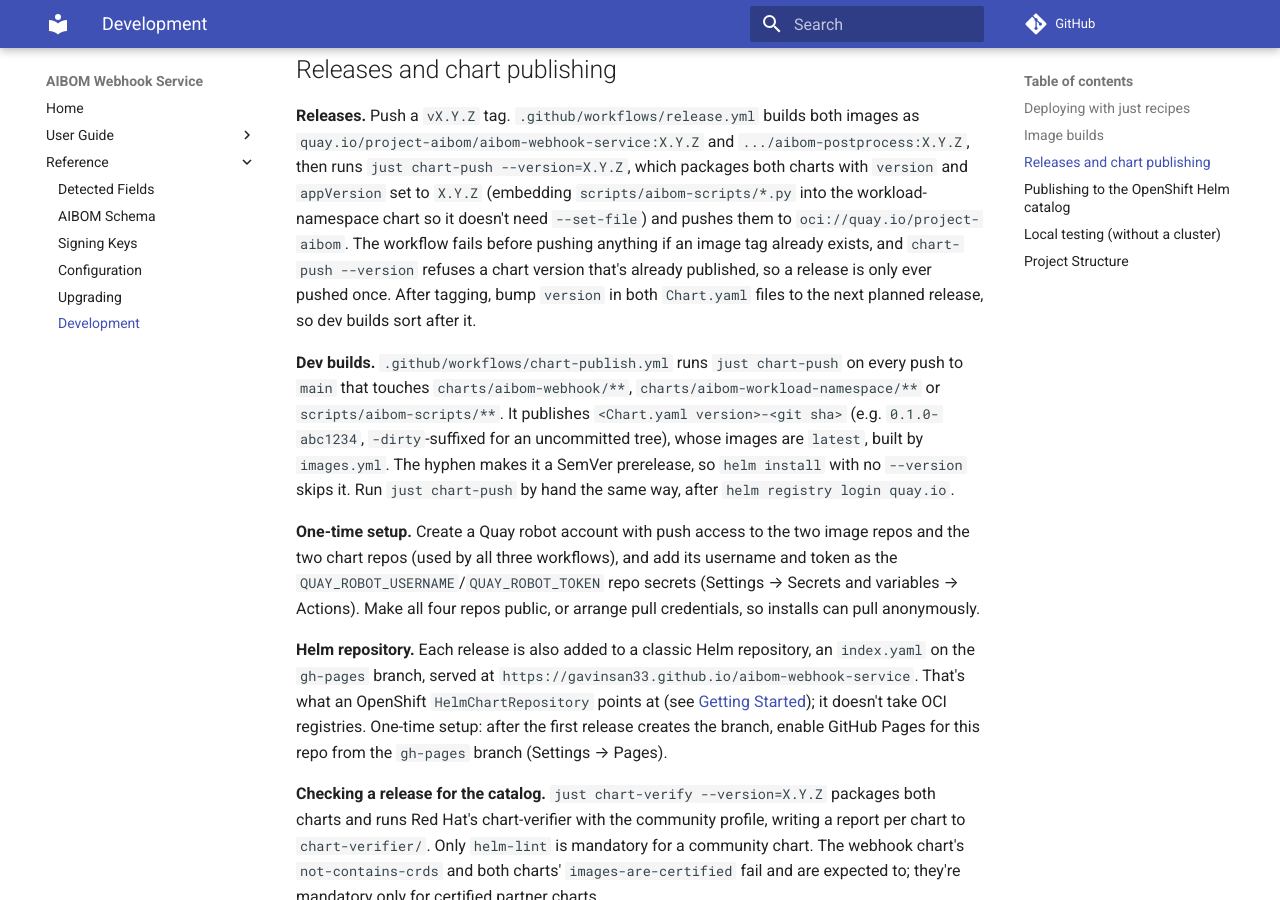
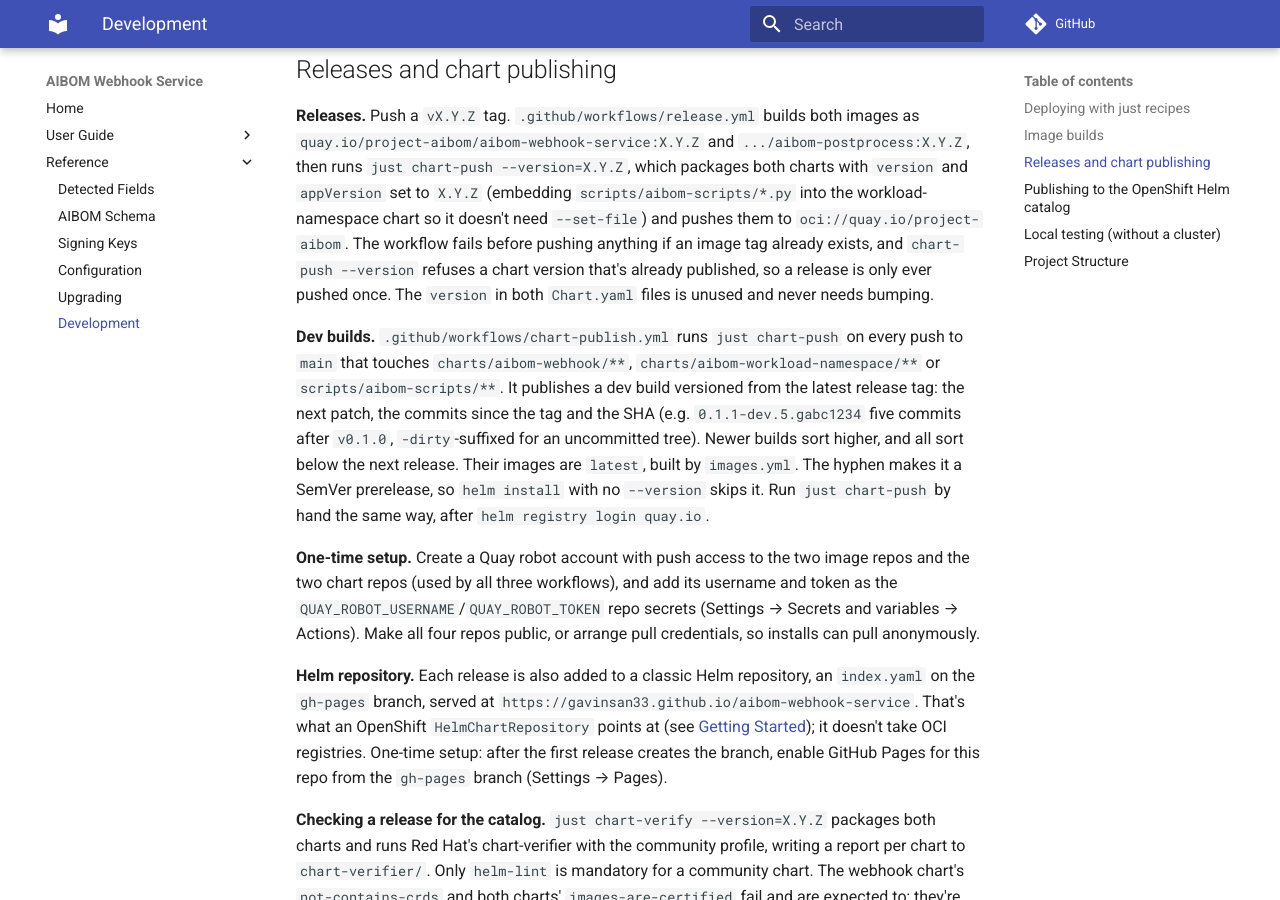
Before and after one commit to gavinsan33/aibom-webhook-service, an MkDocs documentation site: the page built from docs/reference/development.md, in a window 1280 px wide and 900 px high, scrolled down 1872 px. Built offline with MkDocs 1.6.1 and Material for MkDocs 9.7.7, drawn with Linux system fonts in a browser that asks for light colours; comment, search, counter and statistics services are not loaded.

Commit message:
Version dev charts from the latest release tag
Dev builds are now <next patch>-dev.<commits since tag>.g<sha>, so they sort
after the last release and in commit order (sha-only versions sorted
randomly). Chart.yaml's version no longer needs bumping after a release;
chart-verify and catalog-reports default to the latest tag instead.

```diff
--- a/docs/reference/development.md
+++ b/docs/reference/development.md
@@ -58,9 +58,9 @@ To remove the deployment: `just undeploy` (runs `helm uninstall aibom-webhook`,
 
 ## Releases and chart publishing
 
-**Releases.** Push a `vX.Y.Z` tag. `.github/workflows/release.yml` builds both images as `quay.io/project-aibom/aibom-webhook-service:X.Y.Z` and `.../aibom-postprocess:X.Y.Z`, then runs `just chart-push --version=X.Y.Z`, which packages both charts with `version` and `appVersion` set to `X.Y.Z` (embedding `scripts/aibom-scripts/*.py` into the workload-namespace chart so it doesn't need `--set-file`) and pushes them to `oci://quay.io/project-aibom`. The workflow fails before pushing anything if an image tag already exists, and `chart-push --version` refuses a chart version that's already published, so a release is only ever pushed once. After tagging, bump `version` in both `Chart.yaml` files to the next planned release, so dev builds sort after it.
+**Releases.** Push a `vX.Y.Z` tag. `.github/workflows/release.yml` builds both images as `quay.io/project-aibom/aibom-webhook-service:X.Y.Z` and `.../aibom-postprocess:X.Y.Z`, then runs `just chart-push --version=X.Y.Z`, which packages both charts with `version` and `appVersion` set to `X.Y.Z` (embedding `scripts/aibom-scripts/*.py` into the workload-namespace chart so it doesn't need `--set-file`) and pushes them to `oci://quay.io/project-aibom`. The workflow fails before pushing anything if an image tag already exists, and `chart-push --version` refuses a chart version that's already published, so a release is only ever pushed once. The `version` in both `Chart.yaml` files is unused and never needs bumping.
 
-**Dev builds.** `.github/workflows/chart-publish.yml` runs `just chart-push` on every push to `main` that touches `charts/aibom-webhook/**`, `charts/aibom-workload-namespace/**` or `scripts/aibom-scripts/**`. It publishes `<Chart.yaml version>-<git sha>` (e.g. `0.1.0-abc1234`, `-dirty`-suffixed for an uncommitted tree), whose images are `latest`, built by `images.yml`. The hyphen makes it a SemVer prerelease, so `helm install` with no `--version` skips it. Run `just chart-push` by hand the same way, after `helm registry login quay.io`.
+**Dev builds.** `.github/workflows/chart-publish.yml` runs `just chart-push` on every push to `main` that touches `charts/aibom-webhook/**`, `charts/aibom-workload-namespace/**` or `scripts/aibom-scripts/**`. It publishes a dev build versioned from the latest release tag: the next patch, the commits since the tag and the SHA (e.g. `0.1.1-dev.5.gabc1234` five commits after `v0.1.0`, `-dirty`-suffixed for an uncommitted tree). Newer builds sort higher, and all sort below the next release. Their images are `latest`, built by `images.yml`. The hyphen makes it a SemVer prerelease, so `helm install` with no `--version` skips it. Run `just chart-push` by hand the same way, after `helm registry login quay.io`.
 
 **One-time setup.** Create a Quay robot account with push access to the two image repos and the two chart repos (used by all three workflows), and add its username and token as the `QUAY_ROBOT_USERNAME`/`QUAY_ROBOT_TOKEN` repo secrets (Settings → Secrets and variables → Actions). Make all four repos public, or arrange pull credentials, so installs can pull anonymously.
 
```
Also changed, not shown: docs/reference/upgrading.md (+1 -1 lines), 4 other files.
